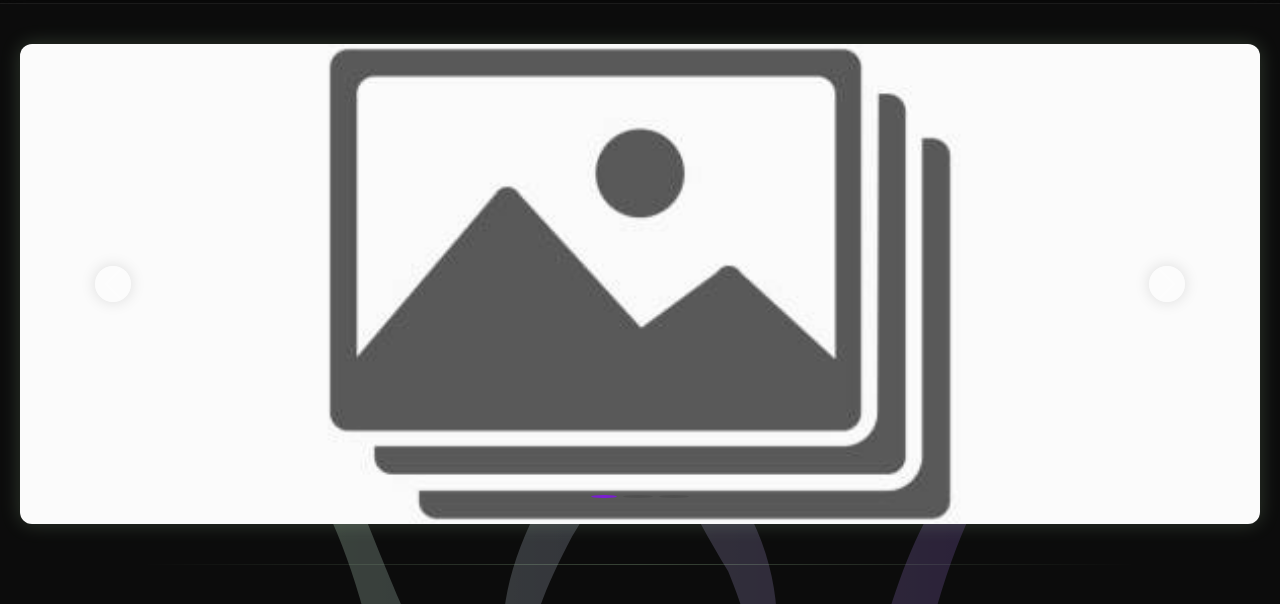
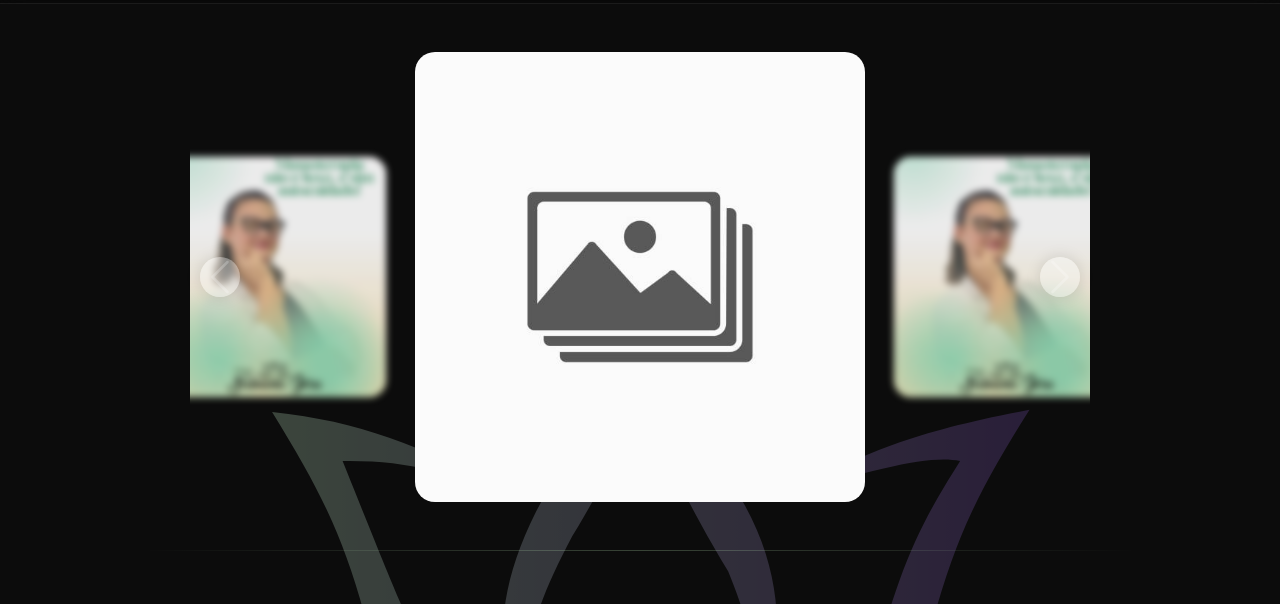
Before and after one commit to Denis-Diego-neb/Portifolio-pi, a plain HTML site: page templates/index.html in a window 1280 px wide. Shown: the part 59-663 px from the top of the page. Drawn offline with nearby package versions, Linux system fonts and the light colour scheme.

Commit message:
mudança do carrossel

```diff
--- a/templates/css/style.css
+++ b/templates/css/style.css
@@ -220,42 +220,29 @@ opacity: .6;
 ================================ */
 
 /* === INICIO CARROSSEL PRINCIPAL === */
-.carousel {
-margin: 40px 0;
+
+
+.carousel-container {
+  max-width: 900px;
+  margin: auto;
 }
 
-#carouselExampleIndicators {
-width: 100%;
-height: 60vh;
-max-height: 760px;
-max-width: 1300px;
-margin: 0 auto;
-margin-top: 40px;
-overflow: hidden;
-border-radius: 12px;
-box-shadow: 0 0 20px rgba(189, 236, 182, 0.2);
-}
-#carouselExampleIndicators .carousel-control-next-icon, .carousel-control-prev-icon{
-  background-color: rgba(255, 255, 255, 0.7);
-border-radius: 50%;
-padding: 18px;
-backdrop-filter: blur(5px);
-box-shadow: 0 0 15px rgba(0,0,0,0.25);
-transition: .25s ease-in-out;
-}
-#carouselExampleIndicators .carousel-control-next-icon:hover, .carousel-control-prev-icon:hover{
-  background-color: #7b1fd1;
-transform: scale(1.12);
-}
-#carouselExampleIndicators .carousel-inner,
-#carouselExampleIndicators .carousel-item,
-#carouselExampleIndicators .carousel-item img {
-width: 100%;
-height: 100%;
+.carousel-img {
+  border-radius: 20px;
+  transition: .4s ease-in-out;
 }
 
-#carouselExampleIndicators .carousel-item img {
-object-fit: cover;
+.main-img {
+  width: 450px;
+  filter: blur(0);
+  transform: scale(1);
+}
+
+.blur-img {
+  width: 250px;
+  filter: blur(4px);
+  transform: scale(0.9);
+  opacity: 1;
 }
 /* === FIM CARROSSEL PRINCIPAL === */
 
@@ -390,19 +377,39 @@ border-radius: 40px;
 #carouselDepoimentos .carousel-control-next {
 width: 60px;
 }
-
+#carouselDepoimentos .carousel-control-prev,
+#carouselDepoimentos .carousel-control-next,
+#multiCarousel .carousel-control-prev,
+#multiCarousel .carousel-control-next {
+  position: absolute;
+  top: 50% !important;
+  transform: translateY(-50%) !important;
+  z-index: 10;
+  width: 60px !important;   /* mesmo tamanho do depoimentos */
+  height: 60px !important;
+  display: flex;
+  align-items: center;
+  justify-content: center;
+  padding: 0 !important;
+}
 #carouselDepoimentos .carousel-control-prev-icon,
-#carouselDepoimentos .carousel-control-next-icon {
+#carouselDepoimentos .carousel-control-next-icon,
+#multiCarousel .carousel-control-prev-icon,
+#multiCarousel .carousel-control-next-icon  {
 background-color: rgba(255, 255, 255, 0.7);
 border-radius: 50%;
 padding: 18px;
 backdrop-filter: blur(5px);
 box-shadow: 0 0 15px rgba(0,0,0,0.25);
 transition: .25s ease-in-out;
+  width: 40px;
+  height: 40px;
 }
 
 #carouselDepoimentos .carousel-control-prev-icon:hover,
-#carouselDepoimentos .carousel-control-next-icon:hover {
+#carouselDepoimentos .carousel-control-next-icon:hover,
+#multiCarousel .carousel-control-prev-icon:hover,
+#multiCarousel .carousel-control-next-icon:hover {
 background-color: #7b1fd1;
 transform: scale(1.12);
 }
--- a/templates/index.html
+++ b/templates/index.html
@@ -18,8 +18,7 @@
 
   <!--ICONES-->
   <link rel="stylesheet" href="https://cdn.jsdelivr.net/npm/bootstrap-icons@1.11.3/font/bootstrap-icons.min.css">
-  <!-- JAVASCRIPT -->
-  <script src="js/script.js"></script>
+
 
   <title>Fabiana Jora</title>
 </head>
@@ -59,36 +58,20 @@
   <!-- Fim da barra de navegação -->
   <!-- Incio do carousel -->
   <section class="container">
-    <div id="carouselExampleIndicators" class="carousel slide">
-      <div class="carousel-indicators">
-        <button type="button" data-bs-target="#carouselExampleIndicators" data-bs-slide-to="0" class="active"
-          aria-current="true" aria-label="Slide 1"></button>
-        <button type="button" data-bs-target="#carouselExampleIndicators" data-bs-slide-to="1"
-          aria-label="Slide 2"></button>
-        <button type="button" data-bs-target="#carouselExampleIndicators" data-bs-slide-to="2"
-          aria-label="Slide 3"></button>
+
+    <div class="carousel-container my-5">
+      <div id="multiCarousel" class="carousel slide" data-bs-ride="carousel">
+
+        <div class="carousel-inner" id="carousel-dynamic"></div>
+
+        <button class="carousel-control-prev" type="button" data-bs-target="#multiCarousel" data-bs-slide="prev">
+          <span class="carousel-control-prev-icon"></span>
+        </button>
+
+        <button class="carousel-control-next" type="button" data-bs-target="#multiCarousel" data-bs-slide="next">
+          <span class="carousel-control-next-icon"></span>
+        </button>
       </div>
-      <div class="carousel-inner">
-        <div class="carousel-item active">
-          <img src="imagens/quemsou/imagemteste.jpg" class="d-block w-100" alt="...">
-        </div>
-        <div class="carousel-item">
-          <img src="imagens/quemsou/imagemteste.jpg" class="d-block w-100" alt="...">
-        </div>
-        <div class="carousel-item">
-          <img src="imagens/quemsou/imagemteste.jpg" class="d-block w-100" alt="...">
-        </div>
-      </div>
-      <button class="carousel-control-prev" type="button" data-bs-target="#carouselExampleIndicators"
-        data-bs-slide="prev">
-        <span class="carousel-control-prev-icon" aria-hidden="true"></span>
-        <span class="visually-hidden">Previous</span>
-      </button>
-      <button class="carousel-control-next" type="button" data-bs-target="#carouselExampleIndicators"
-        data-bs-slide="next">
-        <span class="carousel-control-next-icon" aria-hidden="true"></span>
-        <span class="visually-hidden">Next</span>
-      </button>
     </div>
     <!-- Fim do carousel -->
     <div class="section-divider"></div>
@@ -217,6 +200,8 @@
   <script src="https://cdn.jsdelivr.net/npm/bootstrap@5.0.2/dist/js/bootstrap.bundle.min.js"
     integrity="sha384-MrcW6ZMFYlzcLA8Nl+NtUVF0sA7MsXsP1UyJoMp4YLEuNSfAP+JcXn/tWtIaxVXM"
     crossorigin="anonymous"></script>
+    <!-- JAVASCRIPT -->
+  <script src="js/script.js"></script>
 </body>
 
 </html>
--- a/templates/js/script.js
+++ b/templates/js/script.js
@@ -1,8 +1,60 @@
+// Quando o usuário rola a página, essa função é chamada
 window.addEventListener("scroll", function () {
-  const nav = document.querySelector(".navbar");
+  const nav = document.querySelector(".navbar"); // seleciona a barra de navegação
+
+  // Se o scroll passou de 50px pra baixo, adiciona a classe "nav-solid"
+  // Isso geralmente serve para mudar a cor de fundo do menu ao rolar
   if (window.scrollY > 50) {
     nav.classList.add("nav-solid");
   } else {
-    nav.classList.remove("nav-solid");
+    nav.classList.remove("nav-solid"); // caso contrário, remove a classe
   }
 });
+
+
+// Aguarda todo o HTML carregar antes de executar o JS
+document.addEventListener("DOMContentLoaded", function () {
+
+  // LISTA DE IMAGENS DO CARROSSEL
+  // Aqui você só adiciona ou remove imagens conforme quiser
+  const imagens = [
+    "imagens/quemsou/imagemexemplo.jpeg",
+    "imagens/quemsou/imagemteste.jpg",
+    "imagens/quemsou/imagemexemplo.jpeg"
+  ];
+
+  // Seleciona o contêiner onde os slides do carrossel serão criados
+  const carousel = document.getElementById("carousel-dynamic");
+
+  // Limpa o HTML interno antes de montar o carrossel
+  carousel.innerHTML = "";
+
+  // Loop que monta um slide para cada imagem
+  for (let i = 0; i < imagens.length; i++) {
+
+    // Calcula qual será a imagem "da esquerda", "do centro" e "da direita"
+    // O uso de módulo (%) faz o carrossel ser circular
+    const left = imagens[(i - 1 + imagens.length) % imagens.length];  // imagem anterior
+    const center = imagens[i];                                       // imagem principal
+    const right = imagens[(i + 1) % imagens.length];                 // próxima imagem
+
+    // Cria um <div> que será o slide do carrossel
+    const item = document.createElement("div");
+    item.classList.add("carousel-item");
+
+    // O primeiro slide sempre precisa ter a classe "active"
+    if (i === 0) item.classList.add("active");
+
+    // Estrutura HTML de cada slide (3 imagens: esquerda borrada + centro nítida + direita borrada)
+    item.innerHTML = `
+      <div class="d-flex justify-content-center align-items-center gap-3">
+        <img src="${left}" class="carousel-img blur-img">
+        <img src="${center}" class="carousel-img main-img">
+        <img src="${right}" class="carousel-img blur-img">
+      </div>
+    `;
+
+    // Adiciona o slide pronto dentro do carrossel
+    carousel.appendChild(item);
+  }
+});
```
